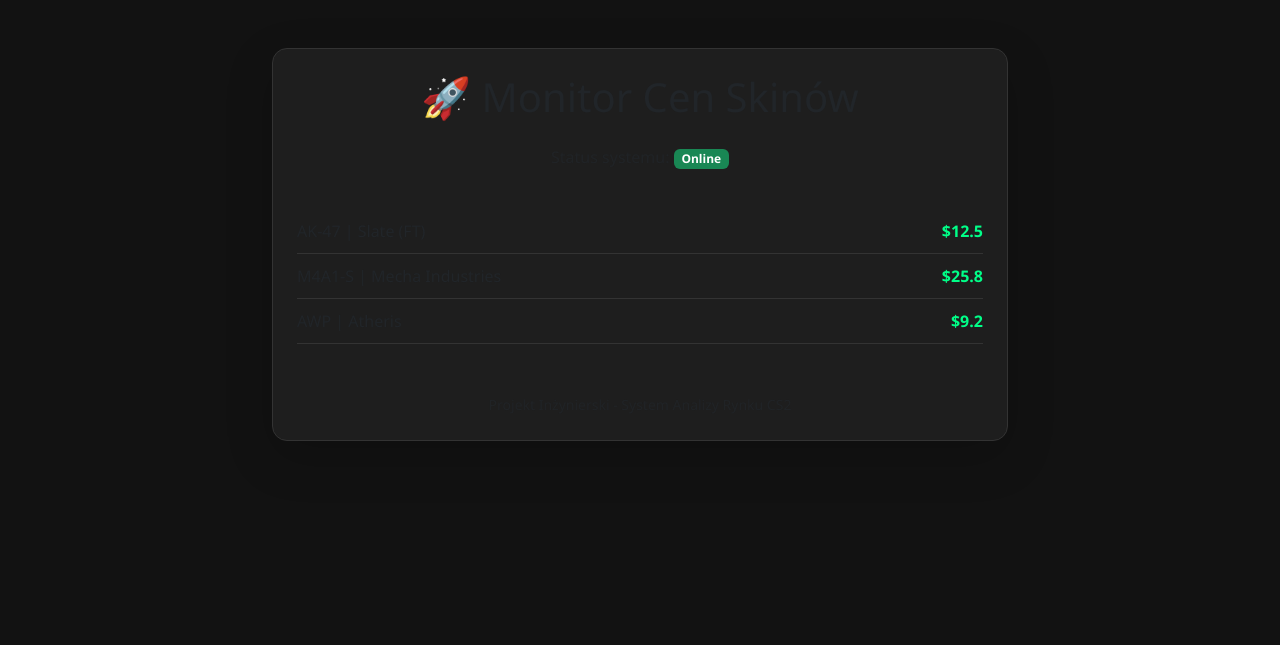
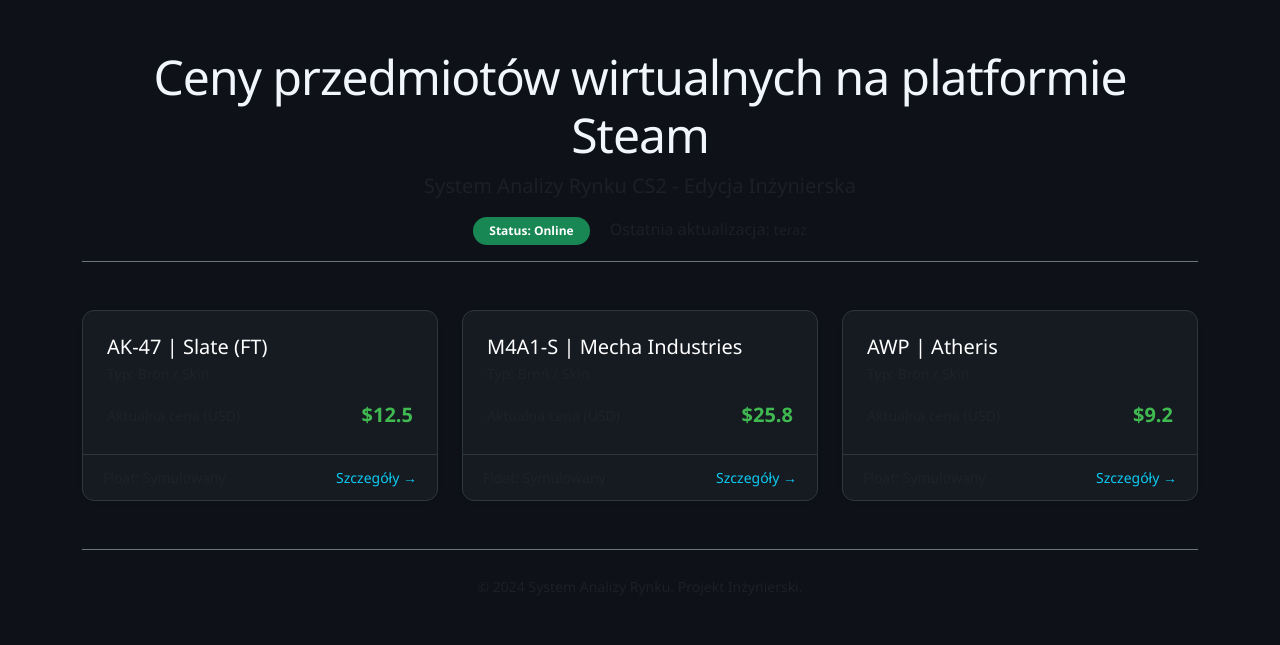
Before and after one commit to andrzej-romankiewicz/skinprice-api2, a FastAPI app: page / in a window 1280 px wide. Shown: the top 645 px of the page. Run offline with FastAPI, Linux system fonts and the light colour scheme.

Commit message:
Update index.html

```diff
--- a/templates/index.html
+++ b/templates/index.html
@@ -2,38 +2,92 @@
 <html lang="pl">
 <head>
     <meta charset="UTF-8">
-    <title>SkinPrice Dashboard</title>
+    <meta name="viewport" content="width=device-width, initial-scale=1.0">
+    <title>Steam Virtual Item Prices | Inżynierski Monitor</title>
     <link href="https://cdn.jsdelivr.net/npm/bootstrap@5.3.0/dist/css/bootstrap.min.css" rel="stylesheet">
     <style>
-        body { background-color: #121212; color: #e0e0e0; font-family: 'Segoe UI', sans-serif; }
-        .card { background-color: #1e1e1e; border: 1px solid #333; border-radius: 15px; }
-        .skin-item { border-bottom: 1px solid #333; padding: 10px 0; }
-        .price-tag { color: #00ff88; font-weight: bold; }
+        /* Ciemny, inżynierski motyw */
+        body {
+            background-color: #0e1117;
+            color: #c9d1d9;
+            font-family: 'Segoe UI', 'Roboto', 'Helvetica Neue', sans-serif;
+            font-weight: 300;
+        }
+
+        /* Stylizacja głównego nagłówka - czysty, bez ikon */
+        h1 {
+            color: #f0f6fc;
+            font-weight: 700;
+            letter-spacing: -1px;
+            text-transform: none; /* Czysty tekst bez zbędnych bajerów */
+        }
+
+        /* Nowoczesne, oddzielne karty dla przedmiotów (to klucz do poprawy wyglądu!) */
+        .skin-card {
+            background-color: #161b22;
+            border: 1px solid #30363d;
+            border-radius: 12px;
+            transition: all 0.2s ease-in-out;
+            cursor: default;
+        }
+
+        /* Lekki efekt po najechaniu myszką */
+        .skin-card:hover {
+            border-color: #58a6ff;
+            transform: translateY(-3px);
+            box-shadow: 0 8px 24px rgba(0,0,0,0.3);
+        }
+
+        /* Stylizacja ceny - wyraźna i zielona */
+        .price-tag {
+            color: #3fb950;
+            font-weight: 700;
+            font-size: 1.25rem;
+        }
+
+        /* Detale inżynierskie w stopce */
+        .card-footer {
+            background-color: transparent;
+            border-top: 1px solid #30363d;
+            padding: 0.75rem 1.25rem;
+        }
     </style>
 </head>
 <body>
     <div class="container py-5">
-        <div class="row justify-content-center">
-            <div class="col-md-8">
-                <div class="card p-4 shadow-lg">
-                    <h1 class="text-center mb-4">🚀 Monitor Cen Skinów</h1>
-                    <p class="text-muted text-center">Status systemu: <span class="badge bg-success">Online</span></p>
+        <header class="mb-5 border-bottom border-secondary pb-3 text-center">
+            <h1 class="display-5">Ceny przedmiotów wirtualnych na platformie Steam</h1>
+            <p class="text-muted fs-5">System Analizy Rynku CS2 - Edycja Inżynierska</p>
+            <div class="mt-3">
+                <span class="badge bg-success px-3 py-2 rounded-pill">Status: Online</span>
+                <span class="text-muted ms-3">Ostatnia aktualizacja: <small>teraz</small></span>
+            </div>
+        </header>
 
-                    <div class="mt-4">
-                        {% for skin in skins %}
-                        <div class="skin-item d-flex justify-content-between align-items-center">
-                            <span>{{ skin.name }}</span>
+        <div class="row row-cols-1 row-cols-md-2 row-cols-lg-3 g-4">
+            {% for skin in skins %}
+            <div class="col">
+                <div class="skin-card h-100 shadow-sm">
+                    <div class="card-body p-4">
+                        <h5 class="card-title text-white mb-1">{{ skin.name }}</h5>
+                        <p class="text-muted small mb-3">Typ: Broń / Skin</p>
+                        <div class="d-flex justify-content-between align-items-center">
+                            <span class="text-muted small">Aktualna cena (USD)</span>
                             <span class="price-tag">${{ skin.price }}</span>
                         </div>
-                        {% endfor %}
                     </div>
-
-                    <div class="text-center mt-5">
-                        <small class="text-muted">Projekt Inżynierski - System Analizy Rynku CS2</small>
+                    <div class="card-footer d-flex justify-content-between text-muted small">
+                        <span>Float: Symulowany</span>
+                        <a href="#" class="text-decoration-none text-info">Szczegóły →</a>
                     </div>
                 </div>
             </div>
+            {% endfor %}
         </div>
+
+        <footer class="mt-5 pt-4 border-top border-secondary text-center text-muted">
+            <small>&copy; 2024 System Analizy Rynku. Projekt Inżynierski.</small>
+        </footer>
     </div>
 </body>
 </html>
```
